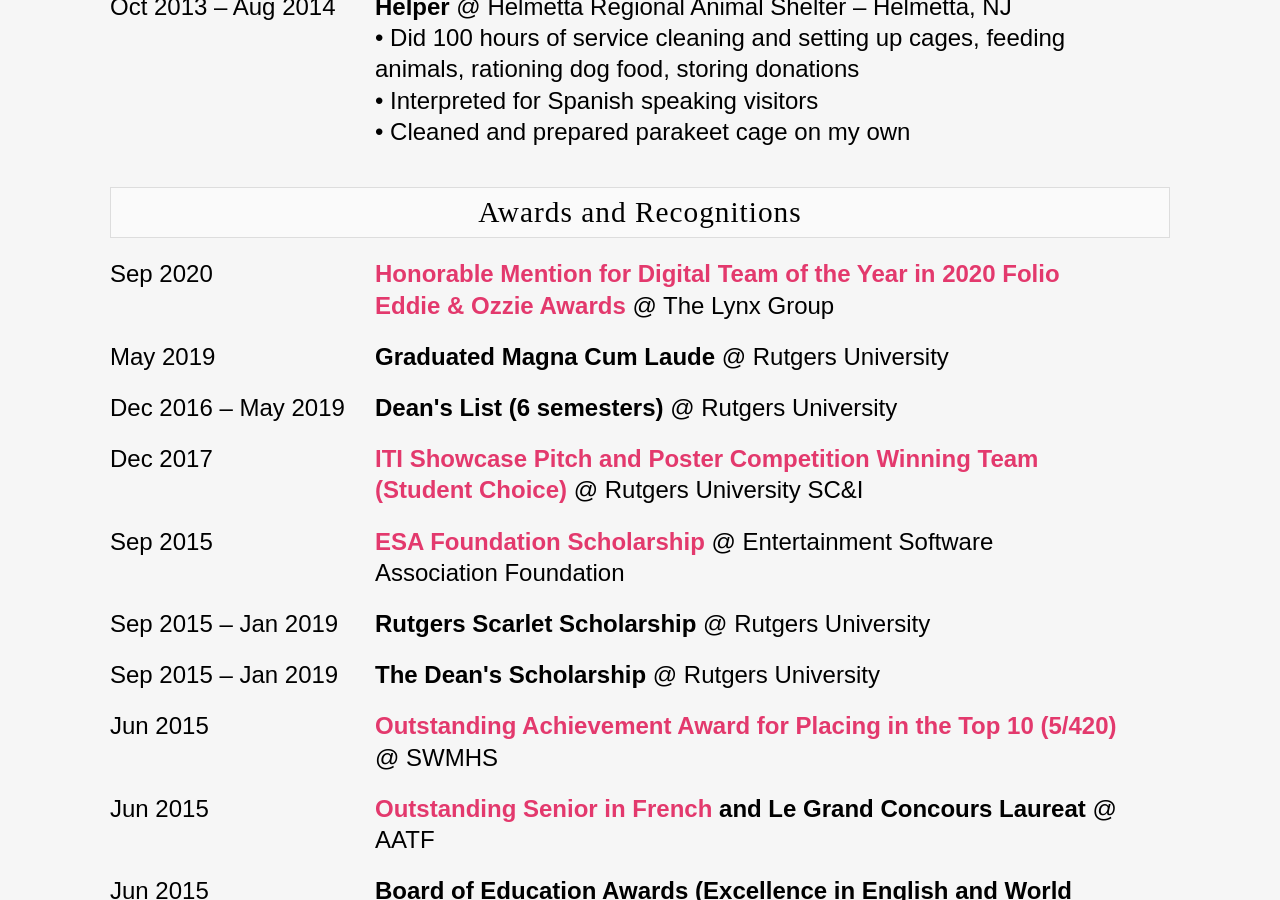
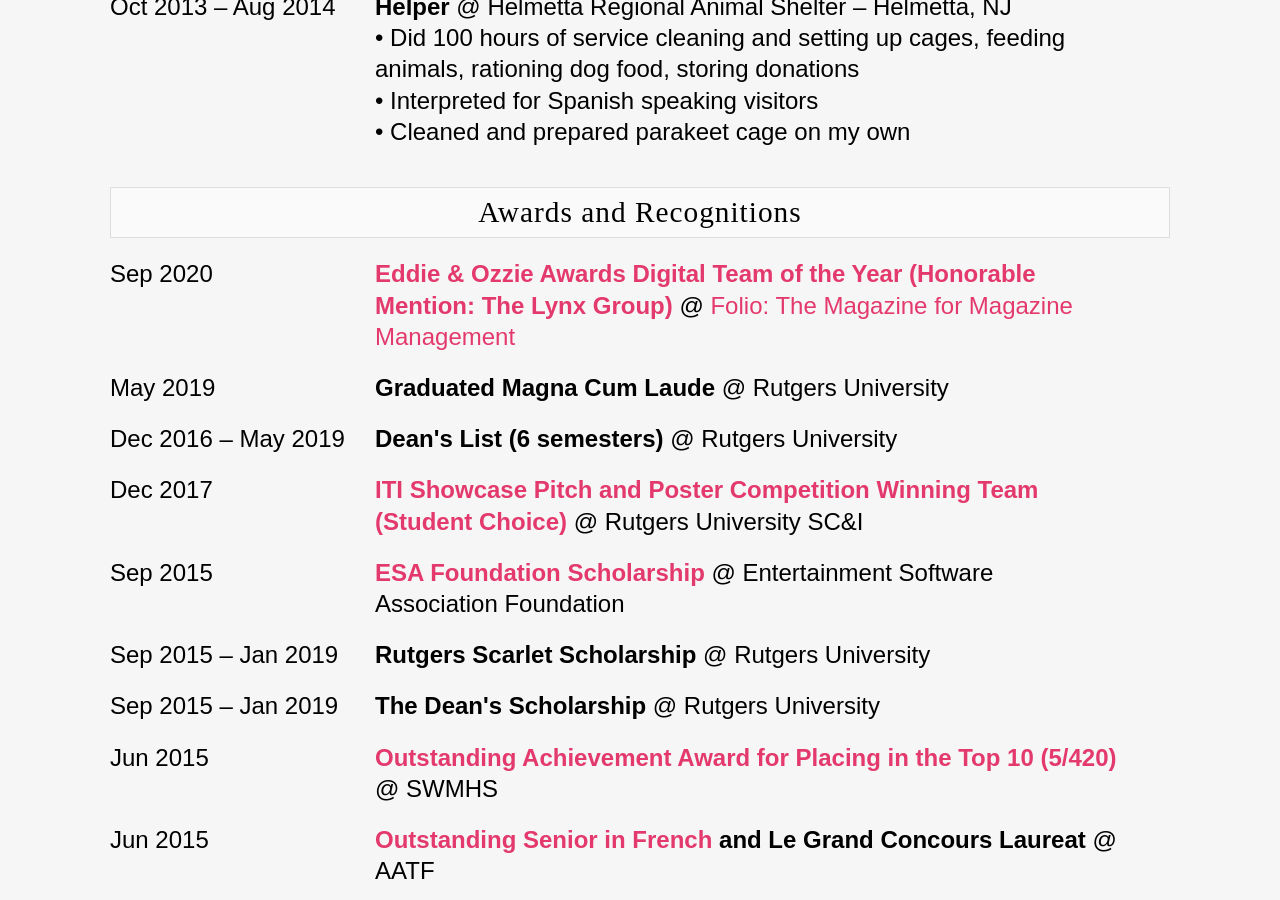
Before and after one commit to liz-lorena/2020, a Jekyll site: the page built from cv/index.html, in a window 1280 px wide and 900 px high, scrolled down 3687 px. Built offline with Jekyll 4.4.1, drawn with Linux system fonts in a browser that asks for light colours.

Commit message:
Update index.html

```diff
--- a/cv/index.html
+++ b/cv/index.html
@@ -199,7 +199,7 @@
 <div class="data">
 	<div class="columnOne"><p>Sep 2020</p></div>
 		<div class="columnTwo"><p>
-			<strong><a href="https://www.foliomag.com/go/2020-eddie-and-ozzie-awards/" target="_blank" rel="nofollow">Honorable Mention for Digital Team of the Year in 2020 Folio Eddie & Ozzie Awards</a></strong> @ The Lynx Group
+			<strong><a href="https://www.foliomag.com/go/2020-eddie-and-ozzie-awards/" target="_blank" rel="nofollow">Eddie & Ozzie Awards Digital Team of the Year (Honorable Mention: The Lynx Group)</a></strong> @ <a href="https://foliomag.com" target="_blank" rel="nofollow">Folio: The Magazine for Magazine Management</a>
 		</p></div>
 
 	<div class="columnOne"><p>May 2019</p></div>
```
